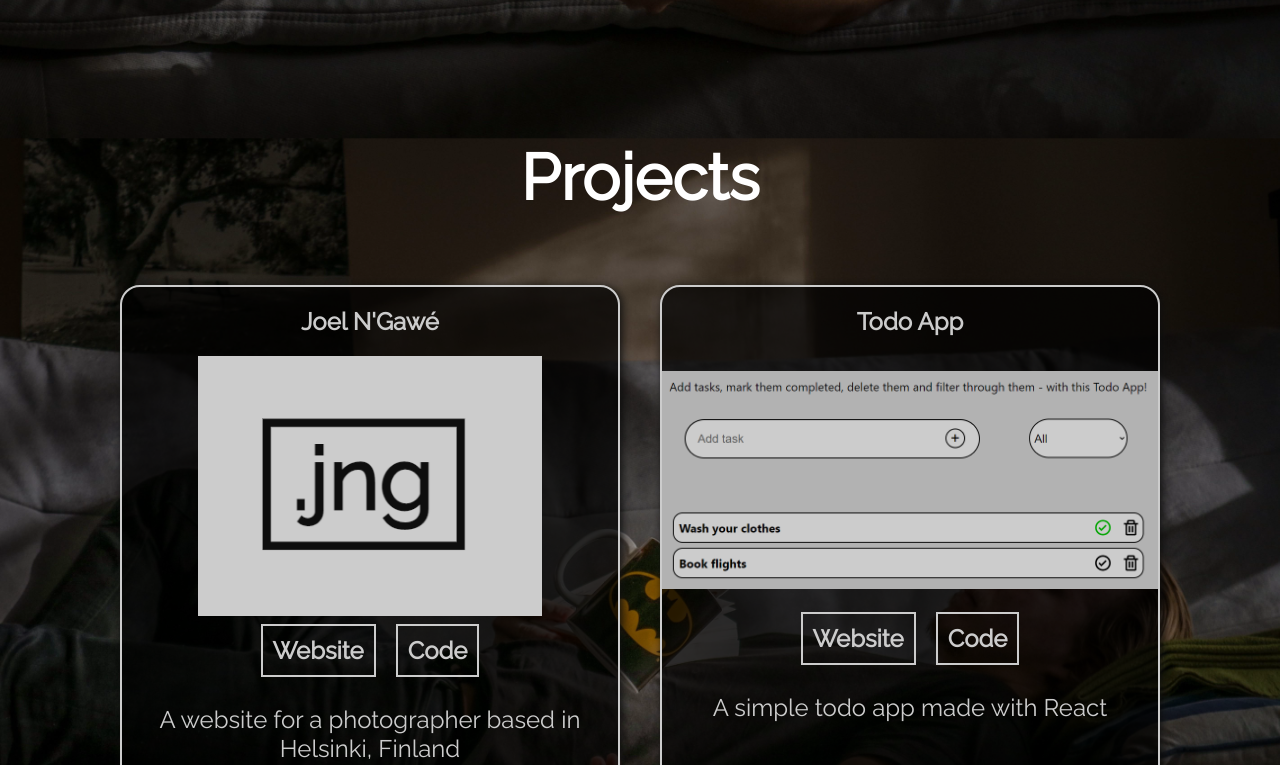
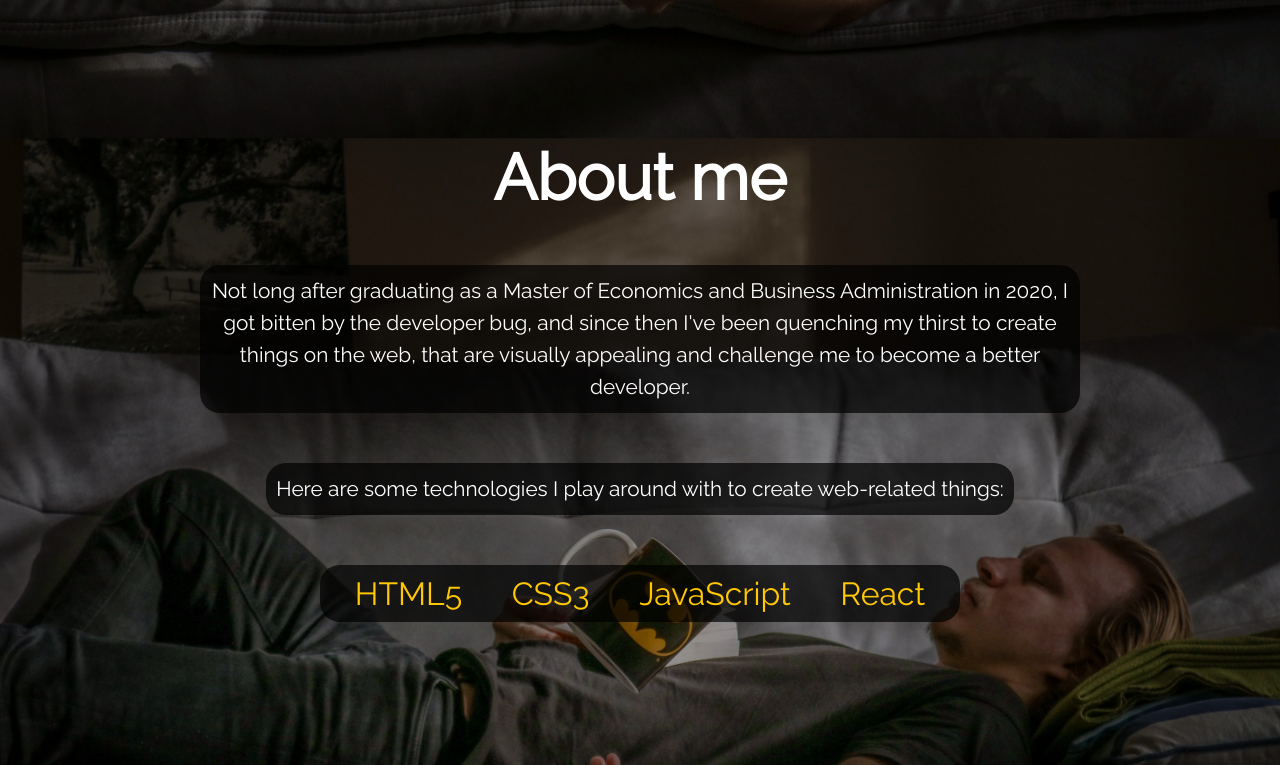
Before and after one commit to remuollinen/portfolio-v2, a React (Create React App) app: page / in a window 1280 px wide. Shown: the part 715-1480 px from the top of the page. Built offline with nearby package versions, Linux system fonts and the light colour scheme.

Commit message:
added about and contact section

```diff
--- a/src/App.css
+++ b/src/App.css
@@ -29,6 +29,9 @@ body {
 
 .intro {
   height: 75vh;
+  display: flex;
+  flex-direction: column;
+  align-items: center;
   text-align: center;
   color: white;
   margin-top: 6%;
@@ -50,21 +53,48 @@ body {
 section {
   display: flex;
   flex-direction: column;
-  justify-content: center;
+  align-items: center;
   text-align: center;
   margin: 10%;
   width: 100%;
-  min-height: 100vh;
+  min-height: 80vh;
+}
+
+section h2 {
+  color: white;
+  font-size: 4rem;
+  margin: 50px 0;
+}
+
+/* ABOUT
+ */
+
+.about__text {
+  color: white;
+  font-size: 1.3rem;
+  line-height: 2rem;
+  padding: 10px;
+  margin: 0 200px 50px 200px;
+  background-color: rgba(0, 0, 0, 0.7);
+  border-radius: 20px;
+}
+
+.tech {
+  display: flex;
+  justify-content: space-around;
+  width: 50%;
+  padding: 10px;
+  background-color: rgba(0, 0, 0, 0.7);
+  border-radius: 20px;
+}
+
+.tech p {
+  font-size: 2rem;
+  color: rgb(255, 200, 0);
 }
 
 /* PROJECTS
  */
-
-.projects__header {
-  color: white;
-  font-size: 4rem;
-  margin: 50px 0;
-}
 
 .projects__container {
   display: flex;
@@ -131,6 +161,33 @@ section {
   color: #111;
 }
 
+/* CONTACT
+*/
+
+.contact__text {
+  color: white;
+  font-size: 1.5rem;
+  background-color: rgba(0, 0, 0, 0.7);
+  padding: 10px;
+  border-radius: 20px;
+}
+
+.contact__link {
+  color: white;
+  font-size: 1.5rem;
+  font-weight: 600;
+  padding: 20px;
+  margin: 20px;
+  text-decoration: none;
+  border: 2px solid white;
+  border-radius: 20px;
+  transition: 0.2s ease-in-out;
+}
+
+.contact__link:hover {
+  background-color: rgb(255, 200, 0);
+  color: #111;
+}
 /* FOOTER
 */
 
@@ -154,13 +211,12 @@ section {
 }
 
 #github-icon:hover {
-  color: #bd2c00;
+  /* color: #bd2c00; */
+  color: rgb(255, 200, 0);
 }
 #linkedin-icon:hover {
-  color: #2867b2;
-}
-#email-icon:hover {
-  color: #1fbd00;
+  /* color: #2867b2; */
+  color: rgb(255, 200, 0);
 }
 
 @media screen and (max-width: 700px) {
--- a/src/App.js
+++ b/src/App.js
@@ -1,6 +1,8 @@
 import "./App.css";
+import About from "./components/About";
 import Projects from "./components/Projects";
 import Footer from "./components/Footer";
+import Contact from "./components/Contact";
 
 function App() {
   return (
@@ -11,7 +13,9 @@ function App() {
         </h1>
         <p>an aspiring web developer based in Helsinki, Finland</p>
       </div>
+      <About />
       <Projects />
+      <Contact />
       <Footer />
     </div>
   );
--- /dev/null
+++ b/src/components/About.js
@@ -0,0 +1,27 @@
+import React from "react";
+
+function About() {
+  return (
+    <section>
+      <h2 className="about__header">About me</h2>
+      <p className="about__text">
+        Not long after graduating as a Master of Economics and Business
+        Administration in 2020, I got bitten by the developer bug, and since
+        then I've been quenching my thirst to create things on the web, that are
+        visually appealing and challenge me to become a better developer.
+      </p>
+      <p className="about__text">
+        Here are some technologies I play around with to create web-related
+        things:
+      </p>
+      <div className="tech">
+        <p>HTML5</p>
+        <p>CSS3</p>
+        <p>JavaScript</p>
+        <p>React</p>
+      </div>
+    </section>
+  );
+}
+
+export default About;
--- /dev/null
+++ b/src/components/Contact.js
@@ -0,0 +1,17 @@
+import React from "react";
+
+function Contact() {
+  return (
+    <section>
+      <h2>Contact</h2>
+      <p className="contact__text">
+        If you were left craving for more, feel free to say hello!
+      </p>
+      <a className="contact__link" href="mailto:remu.ollinen@gmail.com">
+        Send me an email
+      </a>
+    </section>
+  );
+}
+
+export default Contact;
--- a/src/components/Footer.js
+++ b/src/components/Footer.js
@@ -1,5 +1,5 @@
 import React from "react";
-import { AiFillGithub, AiFillLinkedin, AiOutlineMail } from "react-icons/ai";
+import { AiFillGithub, AiFillLinkedin } from "react-icons/ai";
 
 function Footer() {
   return (
@@ -20,9 +20,6 @@ function Footer() {
         >
           <AiFillLinkedin className="icon" id="linkedin-icon" />
         </a>
-        <a href="mailto:remu.ollinen@gmail.com">
-          <AiOutlineMail className="icon" id="email-icon" />
-        </a>
       </div>
     </div>
   );
--- a/src/components/ProjectData.js
+++ b/src/components/ProjectData.js
@@ -35,7 +35,7 @@ const ProjectData = [
     id: 5,
     title: "Portfolio v1",
     thumb: "./images/portfolio-v1-thumb.png",
-    url: "https://remuollinen.netlify.app",
+    url: "https://remuv1.netlify.app/",
     code: "https://github.com/remuollinen/portfolio",
     description: "My first portfolio website",
   },
```
